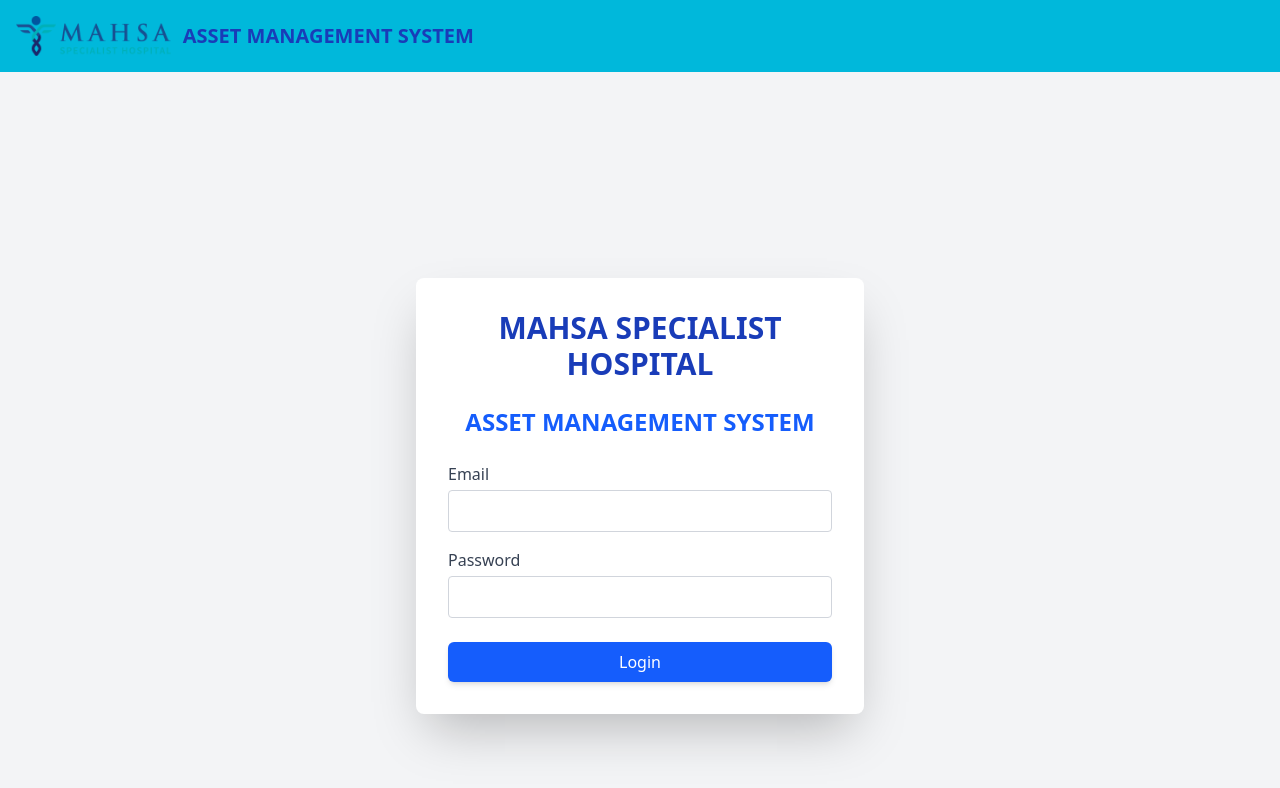
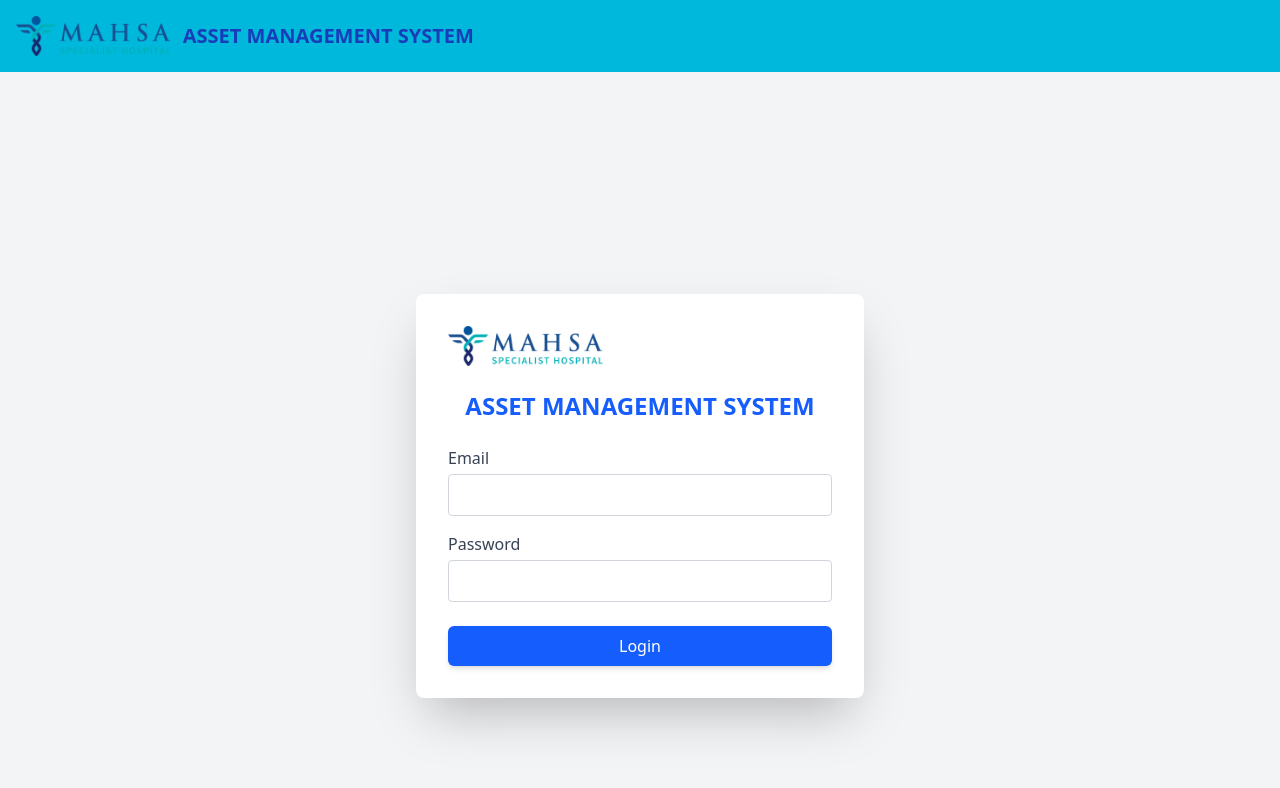
Before and after one commit to MohamedNihmath18/Asset-management-frontend, a React (Vite) app: page /login in a window 1280 px wide. Shown: the top 788 px of the page. Built offline with nearby package versions, Linux system fonts and the light colour scheme.

Commit message:
login page

```diff
--- a/src/components/Login.jsx
+++ b/src/components/Login.jsx
@@ -1,6 +1,7 @@
 import React, { useState } from "react";
 import axios from "axios";
 import { useNavigate } from "react-router-dom";
+import mahsaLogo from "../assets/mahsa-logo.png";
 
 const Login = () => {
   const [email, setEmail] = useState("");
@@ -25,7 +26,8 @@
 
         {/* Hospital Name */}
         <h1 className="text-center text-3xl font-bold text-blue-800 mb-6">
-          MAHSA SPECIALIST HOSPITAL
+          {/* MAHSA SPECIALIST HOSPITAL */}
+          <img src={mahsaLogo} alt="Mahsa Logo" className="h-10 w-auto" />
         </h1>
 
         {/* Login Form */}
```
